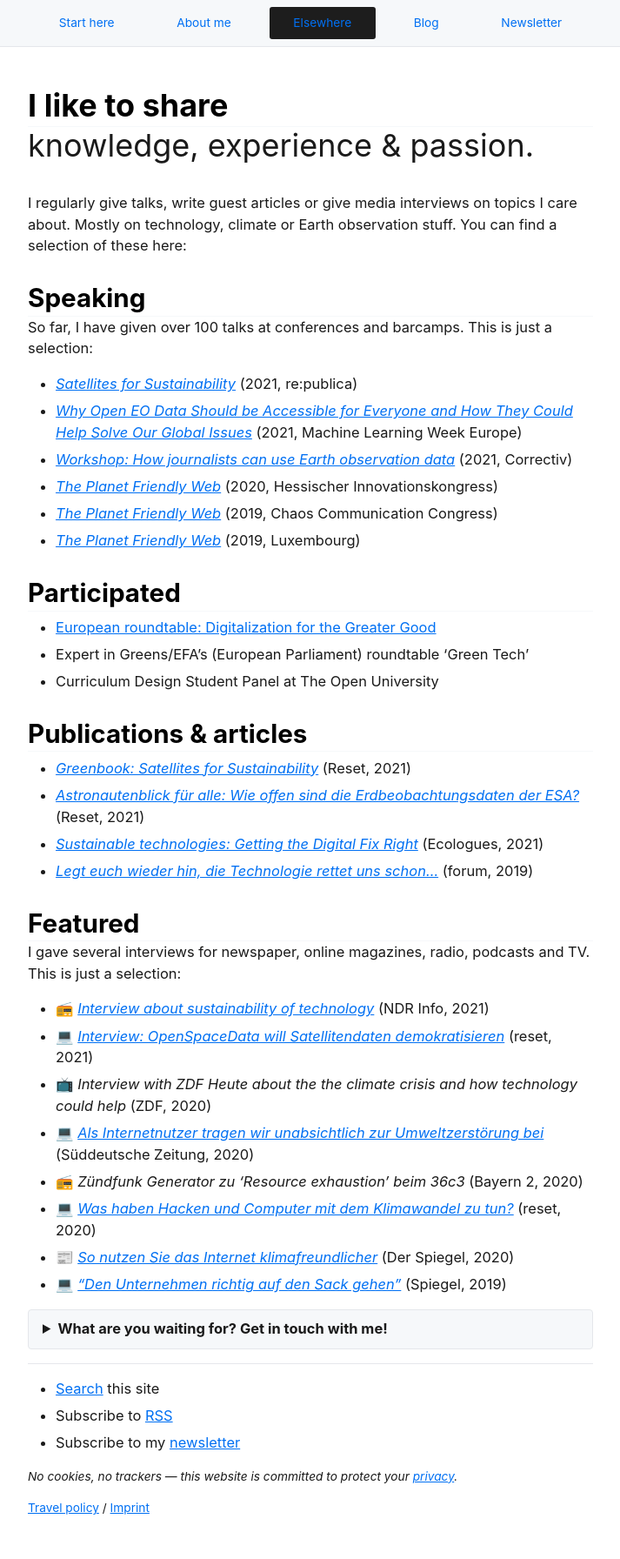
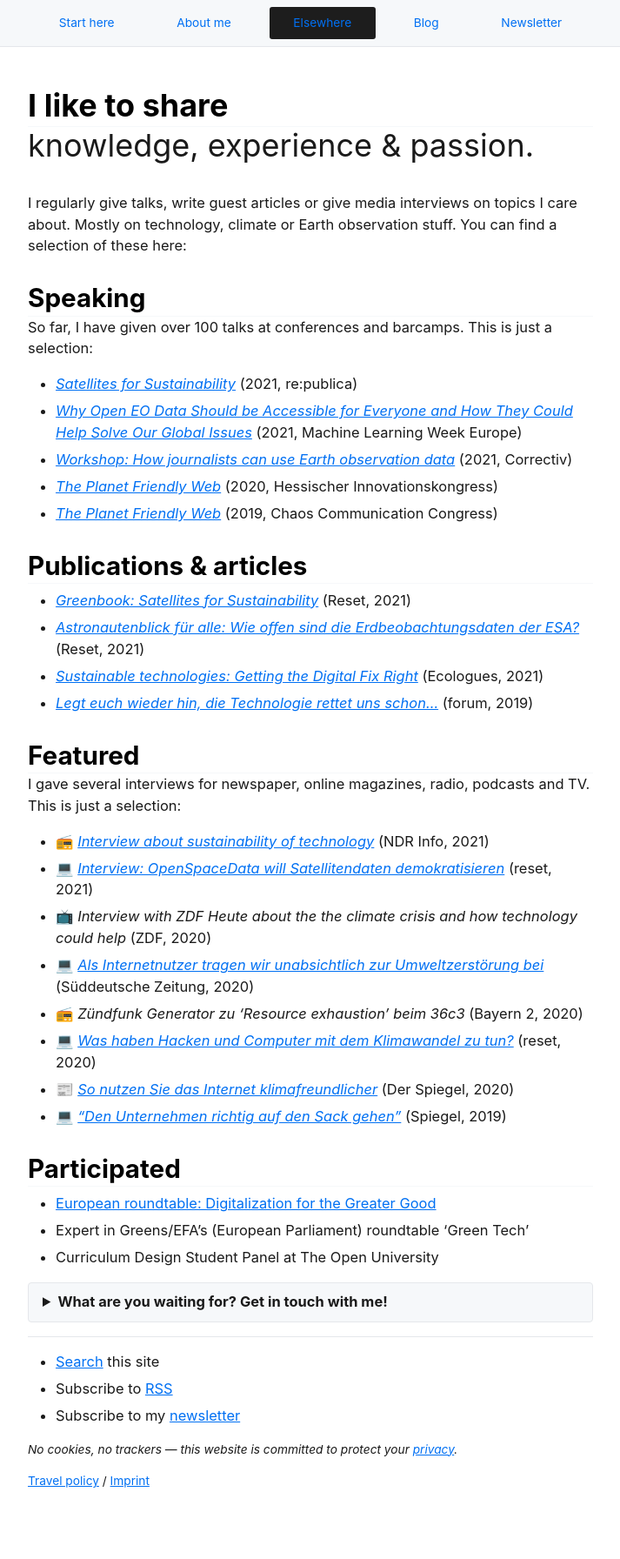
Before and after one commit to NiklasJordan/niklasjordan.github.io, a Jekyll site: the page built from elsewhere.md, in a window 1280 px wide. Shown: the whole page at 87% size, without its empty margins (283-996 px from the left). Built offline with Jekyll 4.4.1, drawn with Linux system fonts in a browser that asks for light colours; comment, search, counter and statistics services are not loaded; after the commit the page ends 1761 px from its top, so only the background shows below that; some of the changed lines change nothing that is shown.

Commit message:
Update elsewhere.md

```diff
--- a/elsewhere.md
+++ b/elsewhere.md
@@ -15,12 +15,6 @@ So far, I have given over 100 talks at conferences and barcamps. This is just a
 - *[Workshop: How journalists can use Earth observation data](https://correctiv.org/lokal/workshops/)* (2021, Correctiv)
 - *[The Planet Friendly Web](https://hik.technologieland-hessen.de/HIK2020)* (2020, Hessischer Innovationskongress)
 - *[The Planet Friendly Web](https://media.ccc.de/v/36c3-10506-the_planet_friendly_web)* (2019, Chaos Communication Congress)
-- *[The Planet Friendly Web](https://www.ebl.lu/news/doubleclick-fir-eng-nohalteg-digitalisatioun-presentatiounen/)* (2019, Luxembourg)
-
-## Participated
-- [European roundtable: Digitalization for the Greater Good](https://sustainability-digitalization.leuphana.de/roundtable-organizational-learning-digitalization-for-the-greater-good-the-roles-and-responsibilities-of-european-businesses)
-- Expert in Greens/EFA’s (European Parliament) roundtable 'Green Tech'
-- Curriculum Design Student Panel at The Open University
 
 ## Publications & articles
 - *[Greenbook: Satellites for Sustainability](https://reset.org/files/RESET_Satelliten_Greenbook_02.pdf)* (Reset,  2021)
@@ -38,3 +32,8 @@ I gave several interviews for newspaper, online magazines, radio, podcasts and T
 - 💻 *[Was haben Hacken und Computer mit dem Klimawandel zu tun?](https://reset.org/blog/36c3-was-haben-hacken-und-computer-dem-klimawandel-zu-tun-01092020)* (reset, 2020)
 - 📰 *[So nutzen Sie das Internet klimafreundlicher](https://www.spiegel.de/netzwelt/web/homeoffice-so-nutzen-sie-das-internet-klimafreundlicher-a-00000000-0002-0001-0000-000173621987)* (Der Spiegel, 2020)
 - 💻 *["Den Unternehmen richtig auf den Sack gehen"](https://www.spiegel.de/netzwelt/web/36c3-in-leipzig-was-das-internet-mit-dem-klimawandel-zu-tun-hat-a-1302513.html)* (Spiegel, 2019)
+
+## Participated
+- [European roundtable: Digitalization for the Greater Good](https://sustainability-digitalization.leuphana.de/roundtable-organizational-learning-digitalization-for-the-greater-good-the-roles-and-responsibilities-of-european-businesses)
+- Expert in Greens/EFA’s (European Parliament) roundtable 'Green Tech'
+- Curriculum Design Student Panel at The Open University
```
